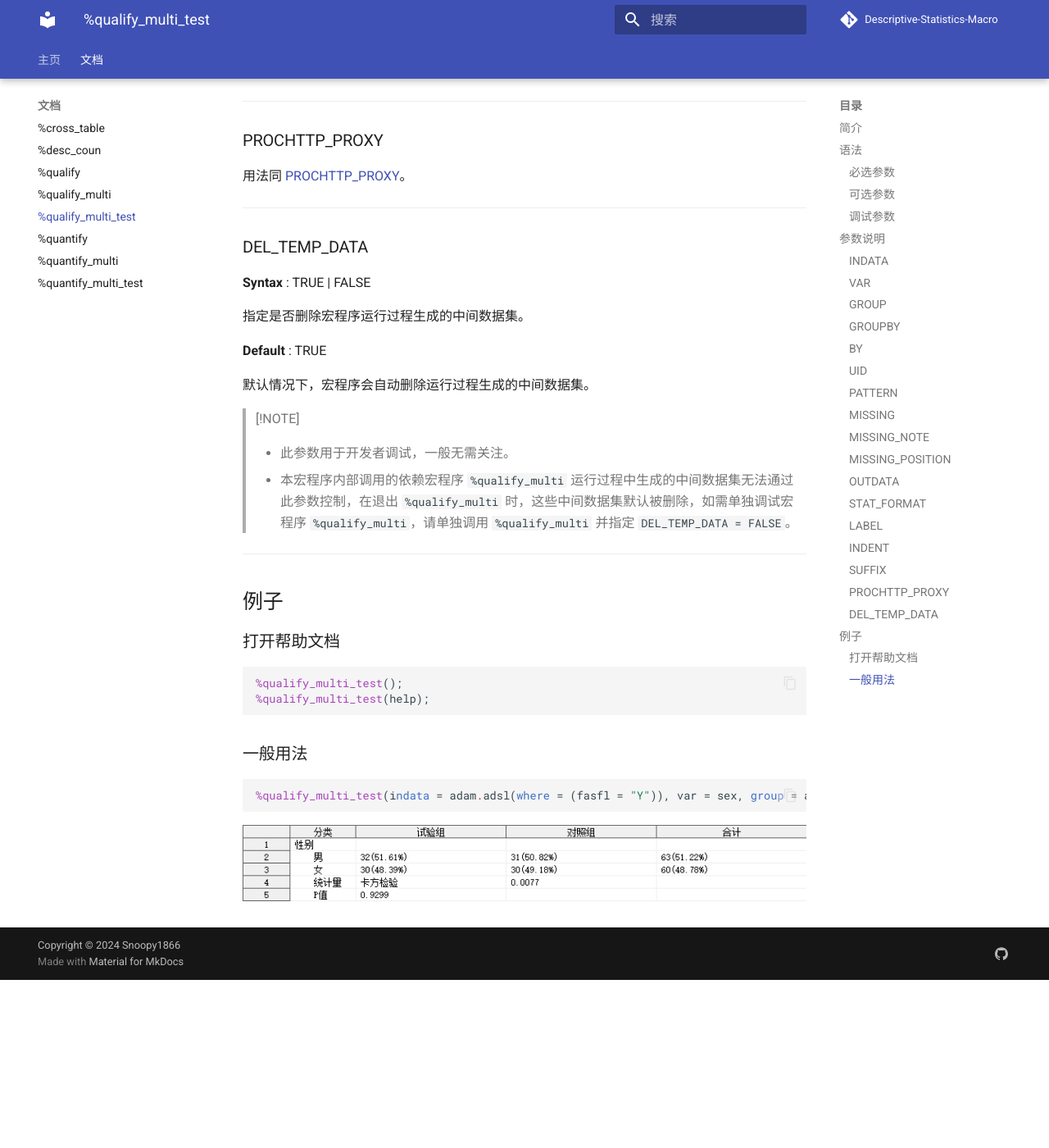
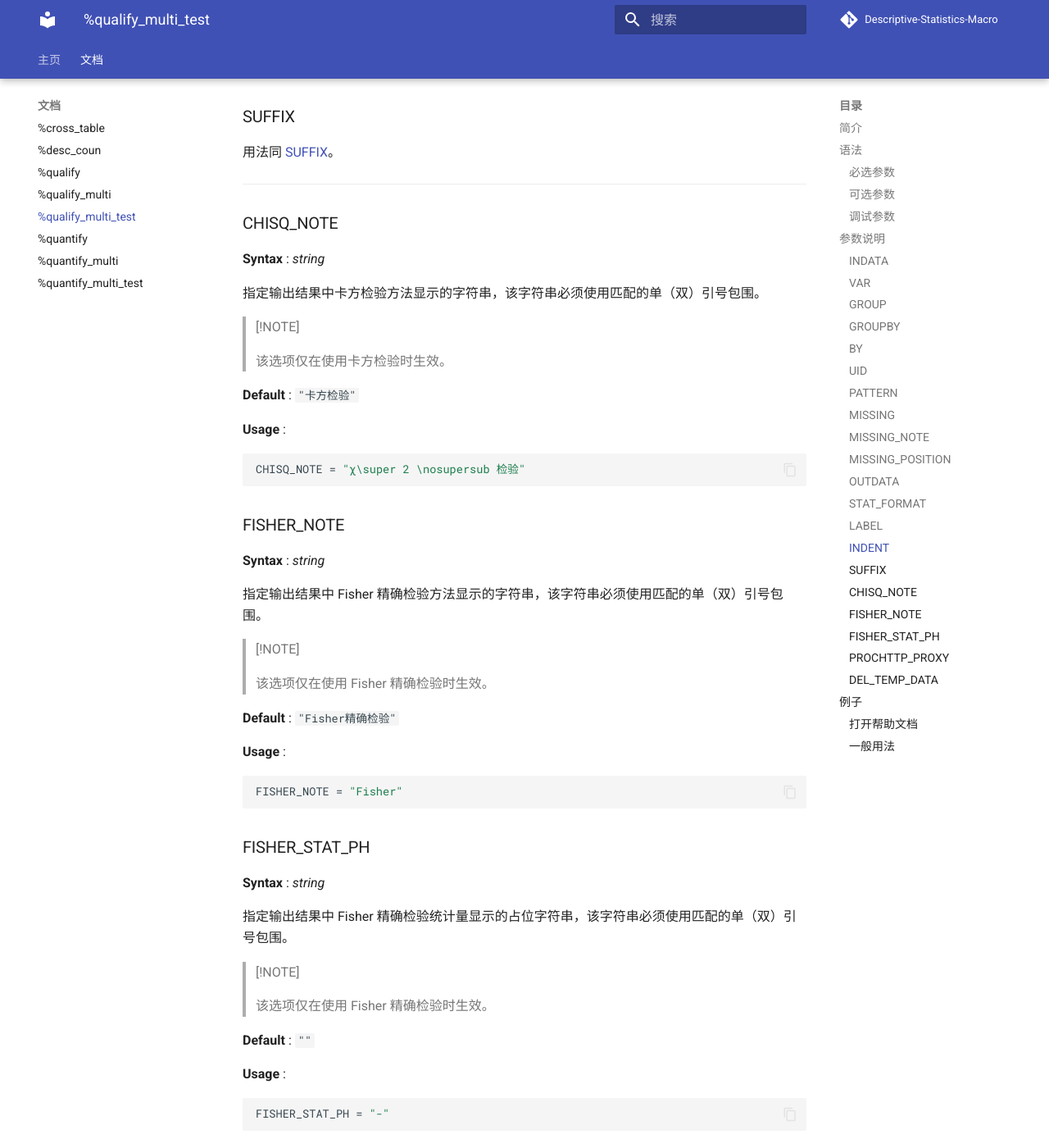
Before and after one commit to Snoopy1866/Descriptive-Statistics-Macro, an MkDocs documentation site: the page built from docs/qualify_multi_test/readme.md, in a window 1280 px wide and 1400 px high, scrolled down 3035 px. Shown: the whole window at 82% size. Built offline with MkDocs 1.6.1 and Material for MkDocs 9.7.7, drawn with Linux system fonts in a browser that asks for light colours; comment, search, counter and statistics services are not loaded; before the commit the page ends 4230 px from its top, so only the background shows below that; some of the changed text lies outside the part shown.

Commit message:
feat(qualify_multi_test): 自定义假设检验方法和统计量显示的字符串 (#72)

````diff
--- a/docs/qualify_multi_test/readme.md
+++ b/docs/qualify_multi_test/readme.md
@@ -24,6 +24,9 @@
 - [LABEL](#label)
 - [INDENT](#indent)
 - [SUFFIX](#suffix)
+- [CHISQ_NOTE](#chisq_note)
+- [FISHER_NOTE](#fisher_note)
+- [FISHER_STAT_PH](#fisher_stat_ph)
 - [PROCHTTP_PROXY](#prochttp_proxy)
 
 ### 调试参数
@@ -122,6 +125,60 @@
 
 ---
 
+### CHISQ_NOTE
+
+**Syntax** : _string_
+
+指定输出结果中卡方检验方法显示的字符串，该字符串必须使用匹配的单（双）引号包围。
+
+> [!NOTE]
+>
+> 该选项仅在使用卡方检验时生效。
+
+**Default** : `"卡方检验"`
+
+**Usage** :
+
+```sas
+CHISQ_NOTE = "χ\super 2 \nosupersub 检验"
+```
+
+### FISHER_NOTE
+
+**Syntax** : _string_
+
+指定输出结果中 Fisher 精确检验方法显示的字符串，该字符串必须使用匹配的单（双）引号包围。
+
+> [!NOTE]
+>
+> 该选项仅在使用 Fisher 精确检验时生效。
+
+**Default** : `"Fisher精确检验"`
+
+**Usage** :
+
+```sas
+FISHER_NOTE = "Fisher"
+```
+
+### FISHER_STAT_PH
+
+**Syntax** : _string_
+
+指定输出结果中 Fisher 精确检验统计量显示的占位字符串，该字符串必须使用匹配的单（双）引号包围。
+
+> [!NOTE]
+>
+> 该选项仅在使用 Fisher 精确检验时生效。
+
+**Default** : `""`
+
+**Usage** :
+
+```sas
+FISHER_STAT_PH = "-"
+```
+
 ### PROCHTTP_PROXY
 
 用法同 [PROCHTTP_PROXY](../qualify_multi/readme.md#prochttp_proxy)。
````
Also changed, not shown: 2 other files.
